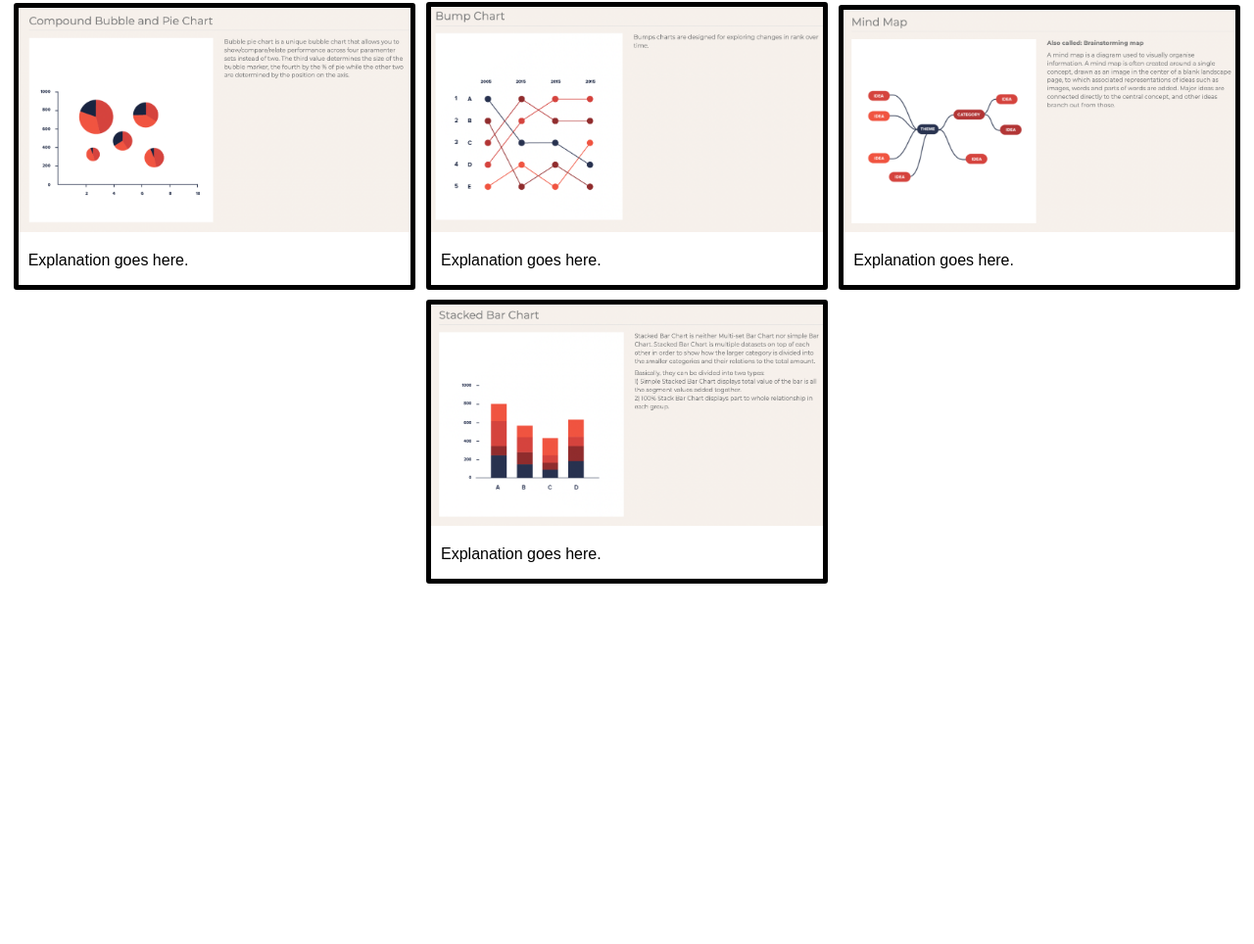
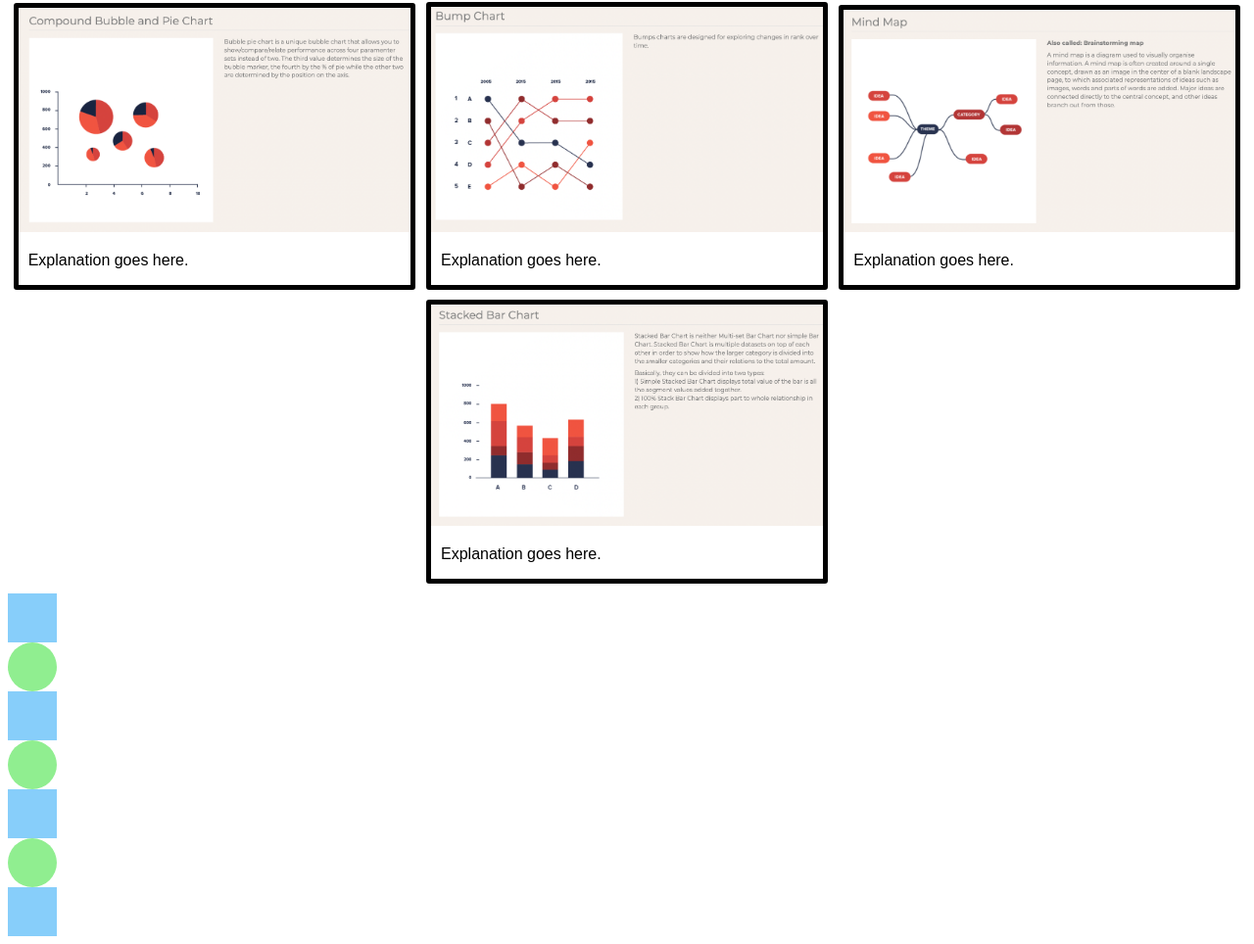
Before and after one commit to DS4200-S22/hw-03-jason-and-marco, a plain HTML site: page index.html in a window 1280 px wide. Shown: the part 78-1042 px from the top of the page at 98% size. Before the commit the page ends 800 px from the top, so only its background shows below. Drawn offline with Linux system fonts and the light colour scheme.

Commit message:
Created circles and squares

```diff
--- a/index.html
+++ b/index.html
@@ -50,6 +50,16 @@
 
     </div>
 
+    <div class="shapes">
+        <div class="square"></div>
+        <div class="circle"></div>
+        <div class="square"></div>
+        <div class="circle"></div>
+        <div class="square"></div>
+        <div class="circle"></div>
+        <div class="square"></div>
+    </div>
+
 
 </body>
 
--- a/style.css
+++ b/style.css
@@ -31,6 +31,21 @@ p {
   padding-left: 10px;
 }
 
+.square {
+  width: 50px;
+  height: 50px;
+  background: lightskyblue;
+}
+
+.circle {
+      width: 50px;
+      height: 50px;
+      -webkit-border-radius: 25px;
+      -moz-border-radius: 25px;
+      border-radius: 25px;
+      background: lightgreen;
+}
+
 /*.grid2x2 {*/
 /*  min-height: 100%;*/
 /*  display: flex;*/
```
